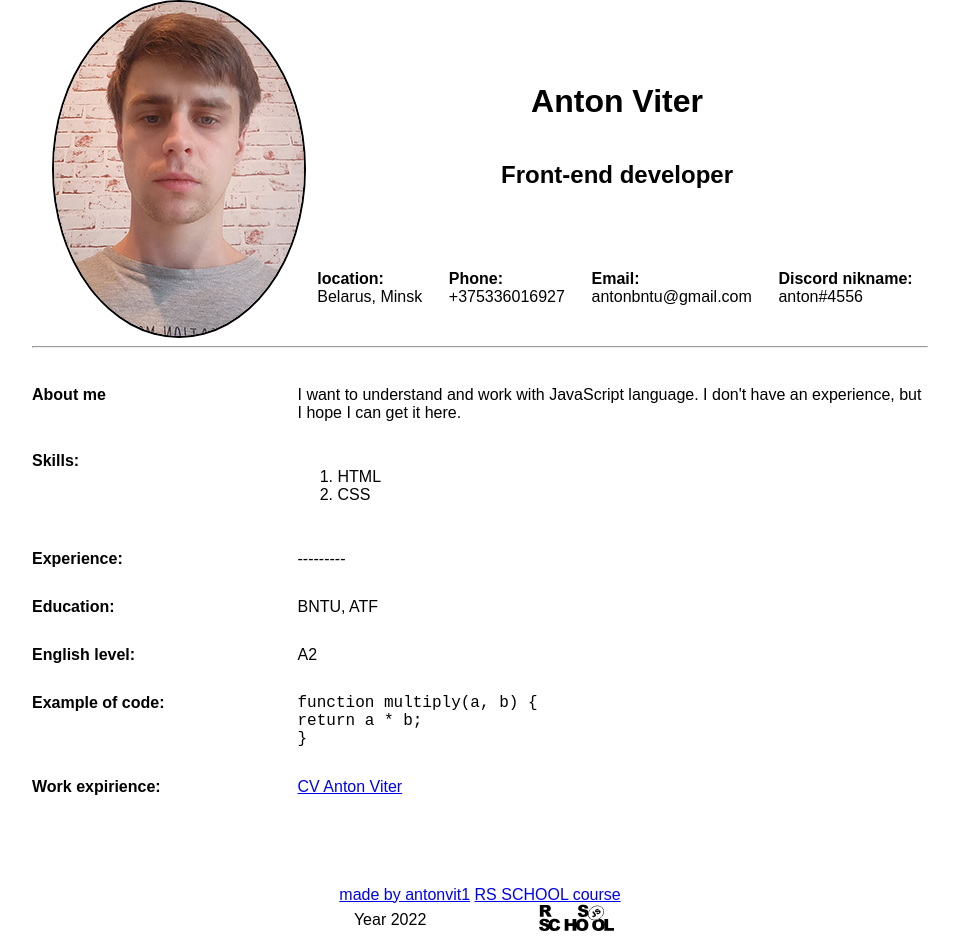
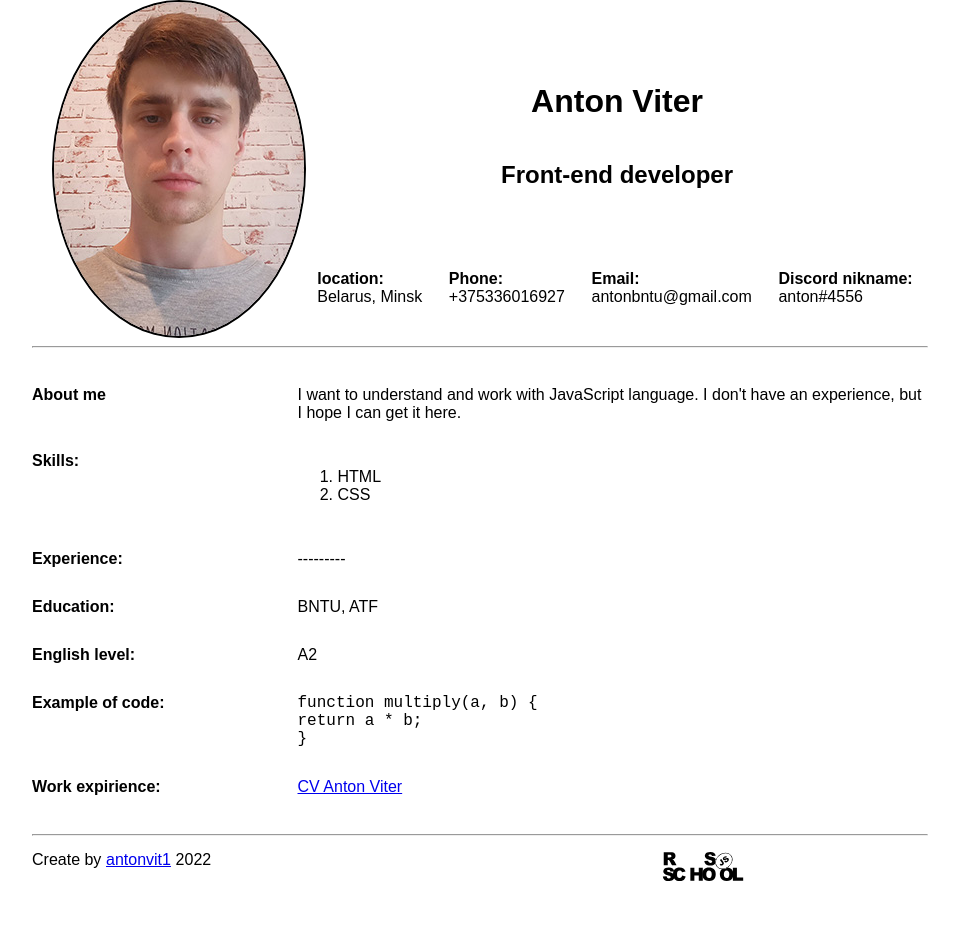
Before and after one commit to antonvit1/rsschool-cv, a plain HTML site: page index.html in a window 1280 px wide. Shown: the whole page, without its empty margins (160-1119 px from the left). After the commit the page ends 911 px from the top, so only its background shows below. Drawn offline with Linux system fonts and the light colour scheme.

Commit message:
feat: change footer

```diff
--- a/index.html
+++ b/index.html
@@ -78,16 +78,16 @@
         </div>
       </div>
     </main>
+    <hr />
     <footer>
       <div class="schoolGitUrl">
-        <a href="https://github.com/antonvit1">made by antonvit1</a>
-
-        <a href="https://rs.school/js/">RS SCHOOL course</a>
+        Create by
+        <a href="https://github.com/antonvit1">antonvit1</a>
+        <div class="Year">2022</div>
       </div>
-      <div class="yearFoto">
-        <div class="Year">Year 2022</div>
-        <img class="schoolUrl" src="rs_school_js.svg" alt="logo" />
-      </div>
+      <a href="https://rs.school/js/"
+        ><img class="schoolUrl" src="rs_school_js.svg" alt="logo"
+      /></a>
     </footer>
   </body>
 </html>
--- a/style.css
+++ b/style.css
@@ -52,26 +52,23 @@ header {
 .header {
   width: 200px;
 }
+main {
+  padding-bottom: 30px;
+}
 footer {
   display: flex;
-  align-items: center;
-  flex-direction: column;
-  padding-top: 10%;
+  justify-content: space-between;
+  margin-top: 15px;
+}
+.schoolGitUrl {
+  display: flex;
+  justify-content: space-between;
+  width: 20%;
+}
+.year {
+  padding-left: 10px;
 }
 .schoolUrl {
-  margin: center;
-  height: 20%;
-  width: 20%;
+  height: 50%;
+  width: 50%;
 }
-.ScoolGitUrl {
-  display: flex;
-  justify-content: center;
-  justify-content: space-around;
-}
-.yearFoto {
-  display: flex;
-  justify-content: space-around;
-}
-.Year {
-  padding: 2%;
-}
```
